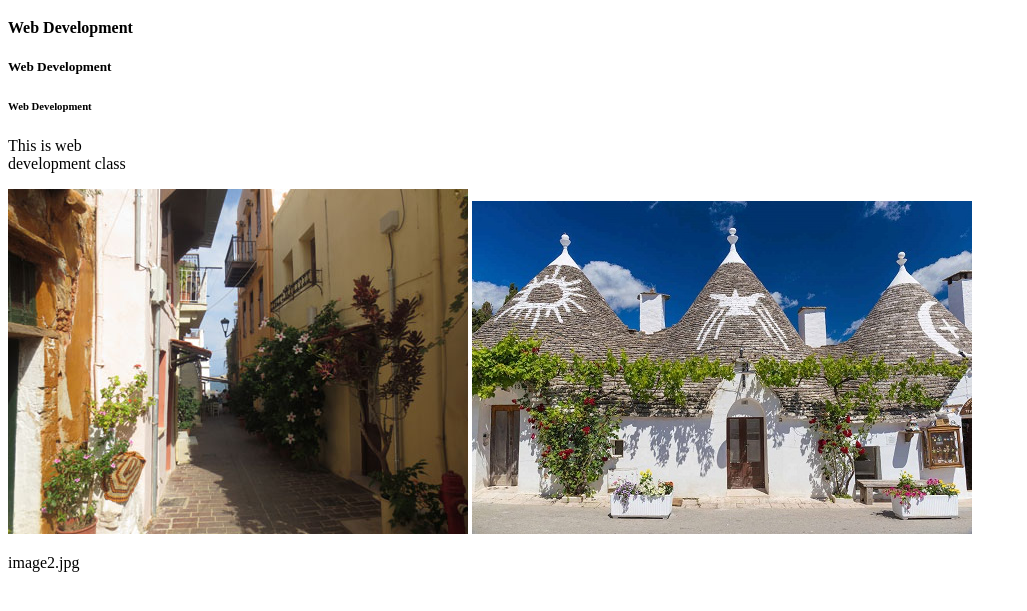
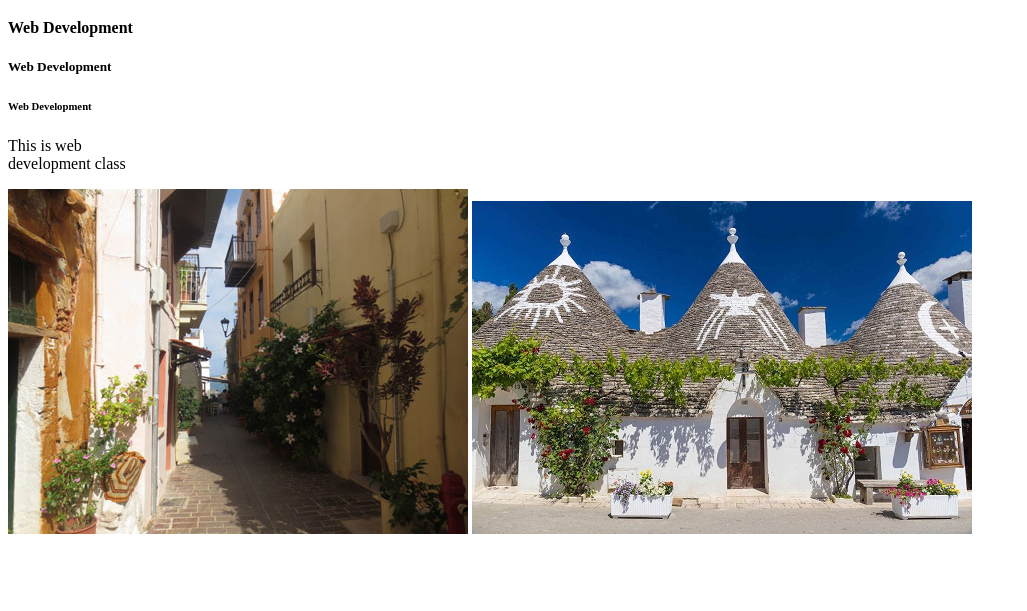
Before and after one commit to mahmudulhrabby/DUSRAsoft-SDF-NalitaBari-WD-01-HTML, a plain HTML site: page index.html in a window 1280 px wide. Shown: the part 175-786 px from the top of the page, without its empty margins (0-1027 px from the left). Drawn offline with Linux system fonts and the light colour scheme.

Commit message:
Update index.html

```diff
--- a/index.html
+++ b/index.html
@@ -23,8 +23,6 @@
 		<img src="image/image2.jpg">
 		<img src="image.jpg">
 
-		<p>image2.jpg</p>
-
 	</body>
 
 </html>
```
